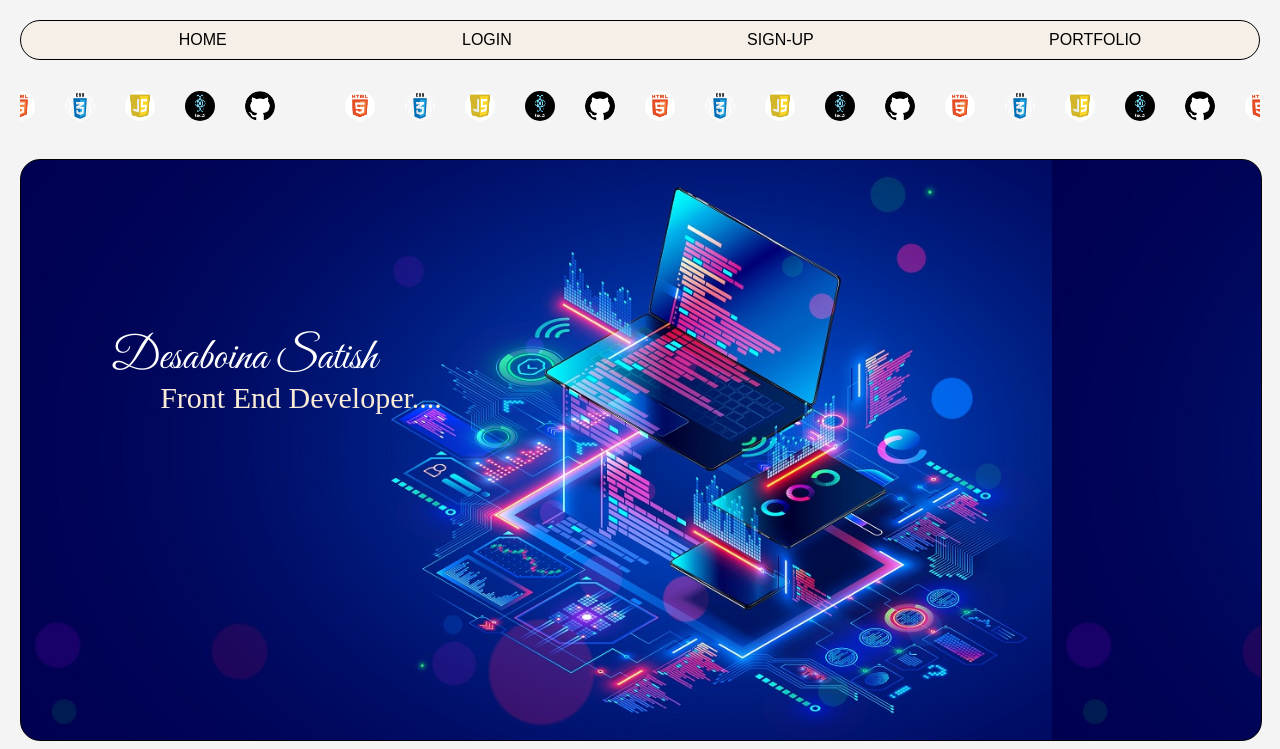
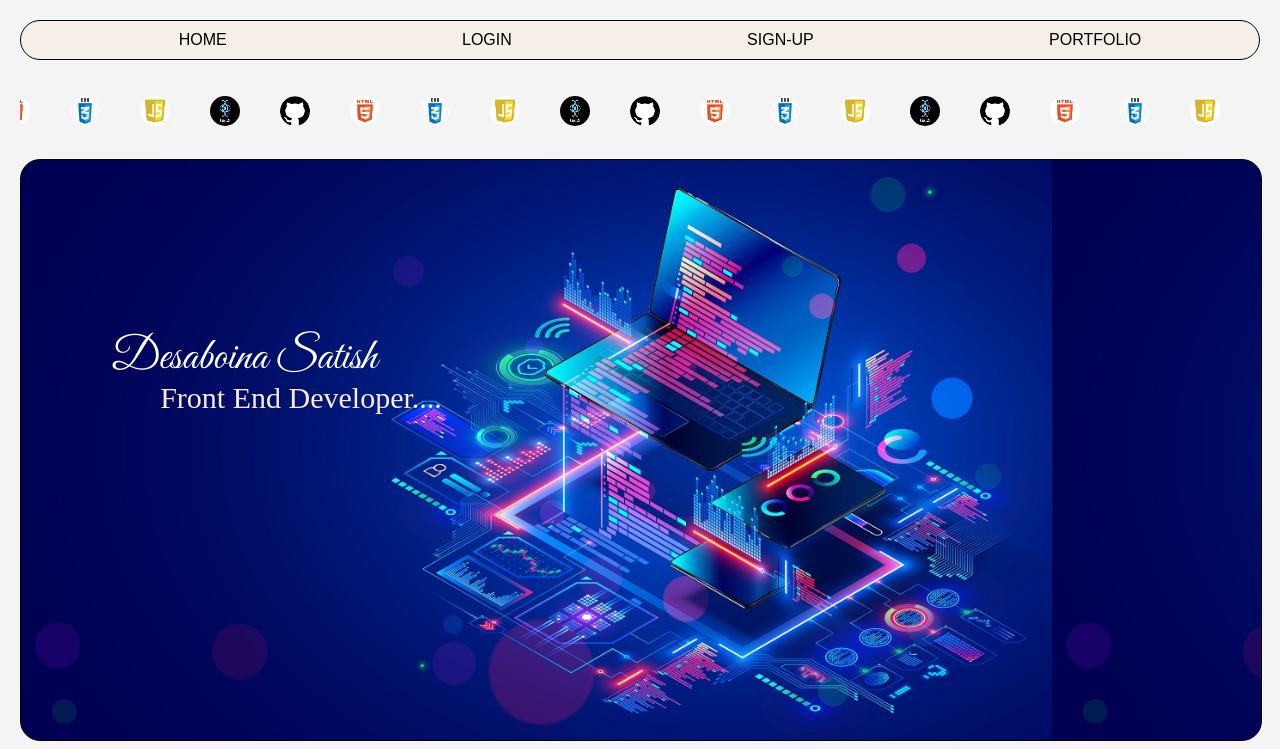
Before and after one commit to DSATHISH327/E_comerce_platform, a React (Vite) app: page /portfolio/projects in a window 1280 px wide. Shown: the top 749 px of the page. Built offline with nearby package versions, Linux system fonts and the light colour scheme; a web font is replaced by a local one.

Commit message:
commited on march 25 stage 1

```diff
--- a/src/Contactus.css
+++ b/src/Contactus.css
@@ -5,6 +5,11 @@ ul{
 }
 .large-icon{
     font-size: 30px;
-    color: rgb(255, 15, 15);
+    color: rgb(27, 26, 26);
     cursor: pointer;
 }
+.large-icon:hover{
+    font-size: 30px;
+    color: rgb(20, 240, 20);
+    cursor: pointer;
+}
--- a/src/Portfolio_navbar.css
+++ b/src/Portfolio_navbar.css
@@ -7,5 +7,5 @@
     height: 30px;
     width: 30px;
     border-radius: 50px;
-    margin: 15px;
+    margin: 20px;
 }
```
